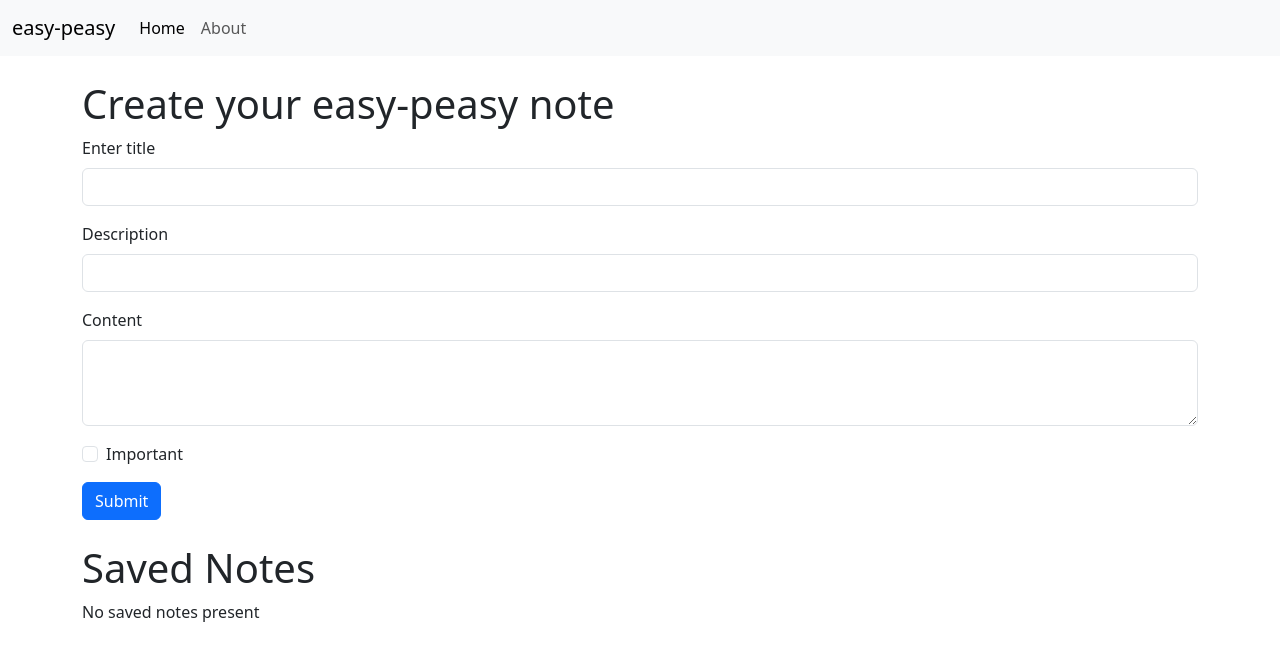
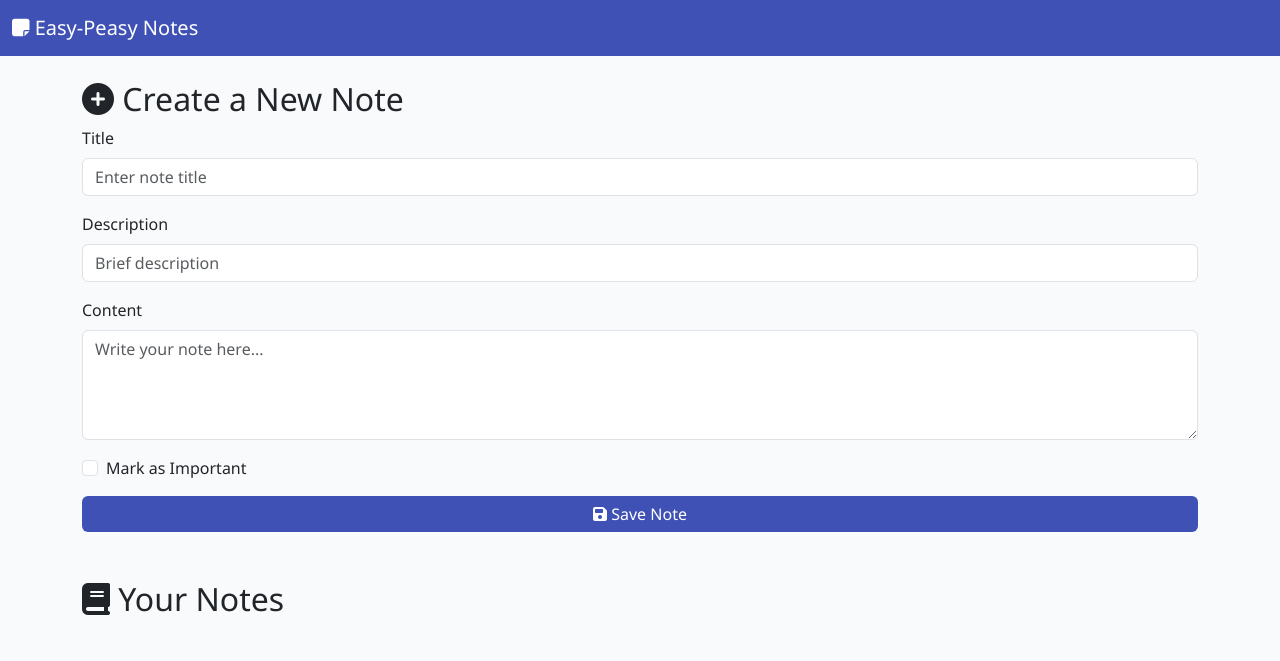
Before and after one commit to sanatren/Easy-notes, a FastAPI app: page / in a window 1280 px wide. Shown: the top 661 px of the page. Run offline with FastAPI, Linux system fonts and the light colour scheme; data that the repository does not hold is empty; parts of the project's set-up code (start-up, migrations or seed data) failed here and were passed over.

Commit message:
updated the front end

```diff
--- a/sentence_predictor.py
+++ b/sentence_predictor.py
@@ -22,9 +22,9 @@ class SentencePredictor:
             seed_text += ' ' + predicted_word
         return seed_text.split()[-next_words:]
 
-predictor = SentencePredictor('/Users/sanatankhemariya/Downloads/easy-notes-main/sentence_predictor.h5', '/Users/sanatankhemariya/Downloads/easy-notes-main/tokenizer.pkl')
+predictor = SentencePredictor('/Users/sanatankhemariya/Desktop/easy-notes-main/sentence_predictor.h5', '/Users/sanatankhemariya/Desktop/easy-notes-main/tokenizer.pkl')
 
-test_sentence = "Machine learning models"
+test_sentence = "it is way of"
 predicted_words = predictor.predict_next_words(test_sentence, next_words=3)
 print(f"Input: {test_sentence}")
 print(f"Predicted words: {predicted_words}")
--- a/templates/index.html
+++ b/templates/index.html
@@ -3,111 +3,201 @@
 <head>
     <meta charset="utf-8">
     <meta name="viewport" content="width=device-width, initial-scale=1">
-    <title>easy-peasy Notes</title>
-    <link href="https://cdn.jsdelivr.net/npm/bootstrap@5.3.3/dist/css/bootstrap.min.css" rel="stylesheet" integrity="sha384-QWTKZyjpPEjISv5WaRU9OFeRpok6YctnYmDr5pNlyT2bRjXh0JMhjY6hW+ALEwIH" crossorigin="anonymous">
+    <title>Easy-Peasy Notes</title>
+    <!-- Bootstrap CSS -->
+    <link href="https://cdn.jsdelivr.net/npm/bootstrap@5.3.3/dist/css/bootstrap.min.css" rel="stylesheet">
+    <link rel="stylesheet" href="https://cdnjs.cloudflare.com/ajax/libs/font-awesome/6.4.0/css/all.min.css">
     <style>
+        body {
+            background-color: #f9fafb;
+            font-family: 'Segoe UI', Tahoma, Geneva, Verdana, sans-serif;
+        }
+        .navbar {
+            background-color: #3f51b5;
+        }
+        .navbar-brand, .nav-link, .navbar-toggler-icon {
+            color: #fff !important;
+        }
+        .form-control:focus {
+            border-color: #3f51b5;
+            box-shadow: none;
+        }
+        .btn-primary {
+            background-color: #3f51b5;
+            border: none;
+        }
+        .btn-primary:hover {
+            background-color: #303f9f;
+        }
+        .card {
+            border: none;
+            border-radius: 10px;
+            box-shadow: 0 4px 6px rgba(0,0,0,0.1);
+        }
         .smart-compose-suggestion {
             color: #999;
             position: absolute;
             pointer-events: none;
             font-style: italic;
+            width: 100%;
+        }
+        #loading-spinner {
+            display: none;
+            position: fixed;
+            top: 50%;
+            left: 50%;
+            transform: translate(-50%, -50%);
+            z-index: 1050;
         }
     </style>
 </head>
 <body>
-    <nav class="navbar navbar-expand-lg bg-body-tertiary">
+    <!-- Navbar -->
+    <nav class="navbar navbar-expand-lg mb-4">
         <div class="container-fluid">
-            <a class="navbar-brand" href="#">easy-peasy</a>
-            <button class="navbar-toggler" type="button" data-bs-toggle="collapse" data-bs-target="#navbarSupportedContent" aria-controls="navbarSupportedContent" aria-expanded="false" aria-label="Toggle navigation">
-                <span class="navbar-toggler-icon"></span>
-            </button>
-            <div class="collapse navbar-collapse" id="navbarSupportedContent">
-                <ul class="navbar-nav me-auto mb-2 mb-lg-0">
-                    <li class="nav-item">
-                        <a class="nav-link active" aria-current="page" href="#">Home</a>
-                    </li>
-                    <li class="nav-item">
-                        <a class="nav-link" href="#">About</a>
-                    </li>
-                </ul>
-            </div>
+            <a class="navbar-brand" href="#"><i class="fas fa-sticky-note"></i> Easy-Peasy Notes</a>
         </div>
     </nav>
 
-    <div class="container mt-4">
-        <h1>Create your easy-peasy note</h1>
+    <!-- Loading Spinner -->
+    <div id="loading-spinner">
+        <div class="spinner-border text-primary" role="status">
+            <span class="visually-hidden">Loading...</span>
+        </div>
+    </div>
+
+    <!-- Create New Note Form -->
+    <div class="container">
+        <h2><i class="fas fa-plus-circle"></i> Create a New Note</h2>
         <form action="/" method="post">
             <div class="mb-3">
-                <label for="title" class="form-label">Enter title</label>
-                <input type="text" class="form-control" id="title" name="Title" required>
+                <label for="title" class="form-label">Title</label>
+                <input type="text" class="form-control" id="title" name="Title" placeholder="Enter note title" required>
             </div>
             <div class="mb-3">
                 <label for="desc" class="form-label">Description</label>
-                <input type="text" class="form-control" id="desc" name="description" required>
+                <input type="text" class="form-control" id="desc" name="description" placeholder="Brief description" required>
             </div>
             <div class="mb-3 position-relative">
                 <label for="content" class="form-label">Content</label>
-                <textarea class="form-control" id="content" name="content" rows="3" required></textarea>
+                <textarea class="form-control" id="content" name="content" rows="4" placeholder="Write your note here..." required></textarea>
                 <div id="smart-compose-suggestion" class="smart-compose-suggestion"></div>
             </div>
             <div class="mb-3 form-check">
                 <input type="checkbox" class="form-check-input" name="important" id="important">
-                <label class="form-check-label" for="important">Important</label>
+                <label class="form-check-label" for="important">Mark as Important</label>
             </div>
-            <button type="submit" class="btn btn-primary">Submit</button>
+            <button type="submit" class="btn btn-primary w-100"><i class="fas fa-save"></i> Save Note</button>
         </form>
     </div>
 
-    <div class="container mt-4">
-        <h1>Saved Notes</h1>
-        {% if newDocs %}
+    <!-- Saved Notes -->
+    <div class="container mt-5">
+        <h2><i class="fas fa-book"></i> Your Notes</h2>
+        <div class="row">
             {% for item in newDocs %}
-            <div class="card mb-3">
-                <div class="card-body">
+            <div class="col-md-6 col-lg-4 mb-4">
+                <div class="card h-100">
+                    <div class="card-body d-flex flex-column">
                         <h5 class="card-title">{{ item.title }}</h5>
                         <h6 class="card-subtitle mb-2 text-muted">{{ item.description }}</h6>
                         <p class="card-text">{{ item.content }}</p>
                         {% if item.important %}
-                    <span class="badge bg-danger">Important</span>
+                        <span class="badge bg-danger mb-2"><i class="fas fa-exclamation-circle"></i> Important</span>
                         {% endif %}
-                    <button class="btn btn-warning btn-sm mt-2" onclick="showUpdateForm('{{ item.id }}')">Update</button>
-                    <button class="btn btn-danger btn-sm mt-2" onclick="deleteNote('{{ item.id }}')">Delete</button>
+                        <div class="mt-auto">
+                            <button class="btn btn-sm btn-outline-primary me-2" onclick="showUpdateForm('{{ item.id }}')"><i class="fas fa-edit"></i> Edit</button>
+                            <button class="btn btn-sm btn-outline-danger" onclick="deleteNote('{{ item.id }}')"><i class="fas fa-trash-alt"></i> Delete</button>
+                        </div>
+                        <!-- Update Form -->
                         <form id="updateForm-{{ item.id }}" style="display: none;" onsubmit="updateNote('{{ item.id }}', event)" class="mt-3">
-                        <div class="mb-3">
+                            <div class="mb-2">
                                 <input type="text" class="form-control" name="Title" value="{{ item.title }}" required>
                             </div>
-                        <div class="mb-3">
+                            <div class="mb-2">
                                 <input type="text" class="form-control" name="description" value="{{ item.description }}" required>
                             </div>
-                        <div class="mb-3">
-                            <textarea class="form-control" name="content" required>{{ item.content }}</textarea>
+                            <div class="mb-2">
+                                <textarea class="form-control" name="content" rows="3" required>{{ item.content }}</textarea>
                             </div>
-                        <div class="mb-3 form-check">
+                            <div class="form-check mb-2">
                                 <input type="checkbox" class="form-check-input" name="important" id="important-{{ item.id }}" {% if item.important %}checked{% endif %}>
-                            <label class="form-check-label" for="important-{{ item.id }}">Important</label>
+                                <label class="form-check-label" for="important-{{ item.id }}">Mark as Important</label>
                             </div>
-                        <button type="submit" class="btn btn-primary btn-sm">Save</button>
+                            <button type="submit" class="btn btn-primary btn-sm w-100">Save Changes</button>
                         </form>
                     </div>
                 </div>
+            </div>
             {% endfor %}
-        {% else %}
-            <p>No saved notes present</p>
-        {% endif %}
+        </div>
     </div>
 
-    <script src="https://cdn.jsdelivr.net/npm/bootstrap@5.3.3/dist/js/bootstrap.bundle.min.js" integrity="sha384-YvpcrYf0tY3lHB60NNkmXc5s9fDVZLESaAA55NDzOxhy9GkcIdslK1eN7N6jIeHz" crossorigin="anonymous"></script>
     <script>
+        const spinner = document.getElementById('loading-spinner');
+        const contentTextarea = document.getElementById('content');
+        const suggestionElement = document.getElementById('smart-compose-suggestion');
+        let predictedText = '';
+
+        function toggleSpinner(show) {
+            spinner.style.display = show ? 'block' : 'none';
+        }
+
+        async function predictNextWords() {
+            const content = contentTextarea.value;
+            try {
+                const response = await fetch('/predict', {
+                    method: 'POST',
+                    headers: { 'Content-Type': 'application/json' },
+                    body: JSON.stringify({ content, next_words: 3 }),
+                });
+
+                if (response.ok) {
+                    const data = await response.json();
+                    predictedText = data.predicted_words.join(' ');
+                    suggestionElement.textContent = predictedText;
+                }
+            } catch (error) {
+                console.error('Error in predictNextWords:', error);
+            }
+        }
+
+        function insertPredictionAtCursor() {
+            const start = contentTextarea.selectionStart;
+            const end = contentTextarea.selectionEnd;
+            const currentValue = contentTextarea.value;
+
+            contentTextarea.value =
+                currentValue.substring(0, start) +
+                predictedText +
+                currentValue.substring(end);
+
+            contentTextarea.selectionStart = contentTextarea.selectionEnd = start + predictedText.length;
+
+            suggestionElement.textContent = '';
+            predictedText = '';
+        }
+
+        contentTextarea.addEventListener('input', predictNextWords);
+        contentTextarea.addEventListener('keydown', (e) => {
+            if (e.key === 'Tab' && predictedText) {
+                e.preventDefault();
+                insertPredictionAtCursor();
+            }
+        });
+
         function showUpdateForm(id) {
-            document.getElementById(`updateForm-${id}`).style.display = 'block';
+            const form = document.getElementById('updateForm-' + id);
+            form.style.display = form.style.display === 'none' ? 'block' : 'none';
         }
 
         async function updateNote(id, event) {
             event.preventDefault();
+            toggleSpinner(true);
+
             const form = event.target;
             const formData = new FormData(form);
 
-    // Create a plain object from formData
             const note = {
                 Title: formData.get('Title'),
                 description: formData.get('description'),
@@ -118,10 +208,8 @@
             try {
                 const response = await fetch(`/update/${id}`, {
                     method: 'PUT',
-            headers: {
-                'Content-Type': 'application/json',
-            },
-            body: JSON.stringify(note),
+                    headers: { 'Content-Type': 'application/json' },
+                    body: JSON.stringify(note)
                 });
                 if (response.ok) {
                     alert('Note updated successfully');
@@ -130,18 +218,17 @@
                     alert('Failed to update note');
                 }
             } catch (error) {
-        console.error('Error:', error);
-        alert('An error occurred while updating the note');
+                alert('Error updating note');
+            } finally {
+                toggleSpinner(false);
             }
         }
 
-
         async function deleteNote(id) {
             if (confirm('Are you sure you want to delete this note?')) {
+                toggleSpinner(true);
                 try {
-                    const response = await fetch(`/delete/${id}`, {
-                        method: 'DELETE',
-                    });
+                    const response = await fetch(`/delete/${id}`, { method: 'DELETE' });
                     if (response.ok) {
                         alert('Note deleted successfully');
                         location.reload();
@@ -149,47 +236,10 @@
                         alert('Failed to delete note');
                     }
                 } catch (error) {
-                    console.error('Error:', error);
-                    alert('An error occurred while deleting the note');
+                    alert('Error deleting note');
+                } finally {
+                    toggleSpinner(false);
                 }
-            }
-        }
-
-        // Smart Compose Feature Implementation
-        const contentTextarea = document.getElementById('content');
-        const suggestionElement = document.getElementById('smart-compose-suggestion');
-
-        let typingTimer;
-        const doneTypingInterval = 300; // ms
-
-        contentTextarea.addEventListener('input', function() {
-            clearTimeout(typingTimer);
-            typingTimer = setTimeout(predictNextWords, doneTypingInterval);
-        });
-
-        contentTextarea.addEventListener('keydown', function(e) {
-            if (e.key === 'Tab' && suggestionElement.textContent) {
-                e.preventDefault();
-                contentTextarea.value += suggestionElement.textContent;
-                suggestionElement.textContent = '';
-            }
-        });
-
-        async function predictNextWords() {
-            const content = contentTextarea.value;
-            const response = await fetch('/predict', {
-                method: 'POST',
-                headers: {
-                    'Content-Type': 'application/json',
-                },
-                body: JSON.stringify({ content, next_words: 3 }),
-            });
-
-            if (response.ok) {
-                const data = await response.json();
-                suggestionElement.textContent = data.predicted_words.join(' ');
-                suggestionElement.style.left = `${contentTextarea.selectionStart * 8}px`; // Adjust based on font size
-                suggestionElement.style.top = `${contentTextarea.offsetHeight - 20}px`; // Adjust based on textarea height
             }
         }
     </script>
```
Also changed, not shown: package-lock.json, 2 other files. Lines whose indentation alone changed are shown as unchanged.
